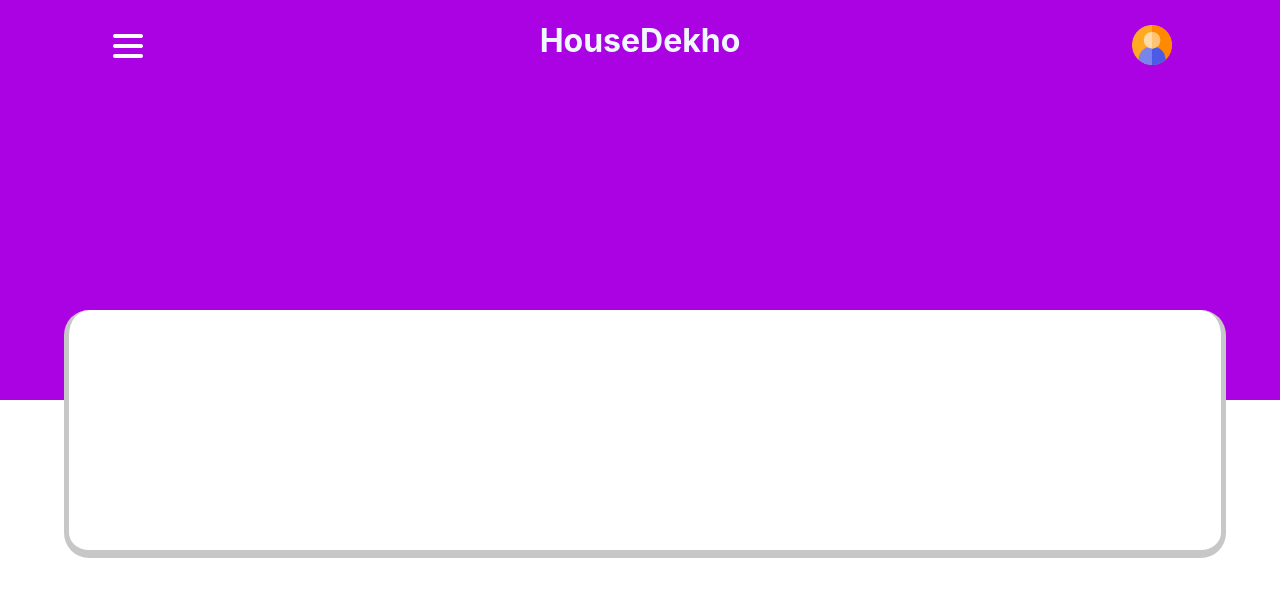
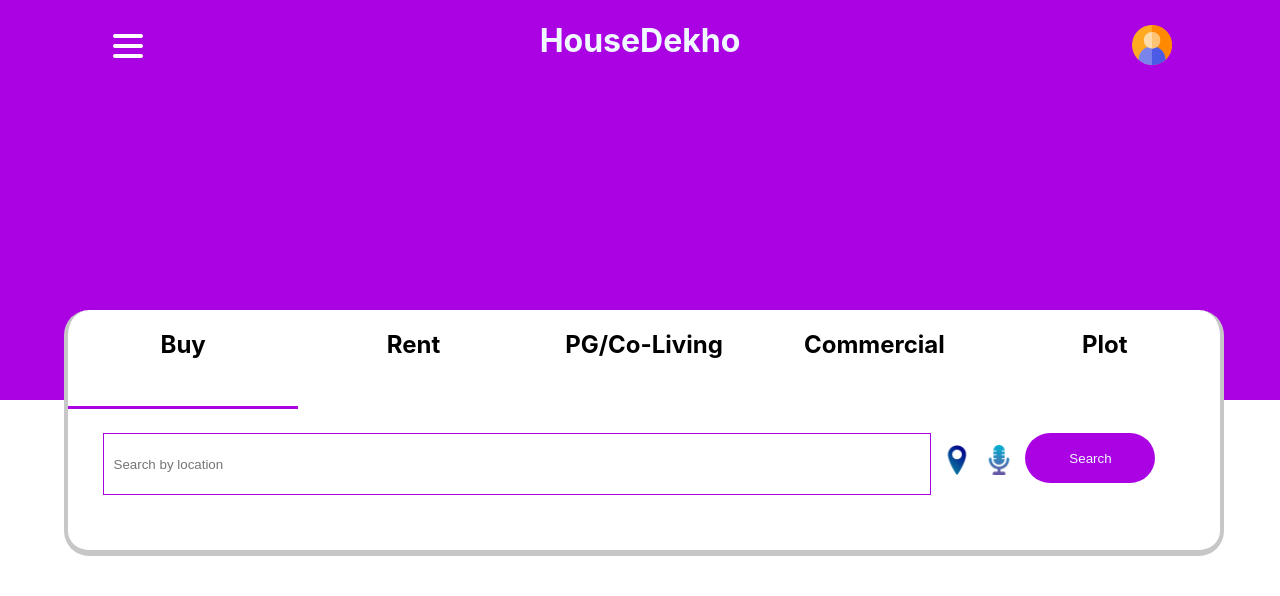
Before and after one commit to housedekho236/HouseDekho, a React (Create React App) app in the folder my-app/: page / in a window 1280 px wide. Shown: the top 596 px of the page. Built offline with nearby package versions, Linux system fonts and the light colour scheme.

Commit message:
Search Bar feature Implemented

```diff
--- a/my-app/src/App.css
+++ b/my-app/src/App.css
@@ -1,6 +1,10 @@
 .App {
   text-align: center;
   height: 100vh;
+  width: 100%;
+  margin: 0%;
+  padding: 0%;
+  position: relative;
 }
 .HeaderArea{
   background-color: #ab02e3;
@@ -42,10 +46,140 @@
   background-color:rgb(255, 255, 255);
   margin-left: 5%;
   margin-top: -90px;
-  border-bottom: 8px solid #c7c7c7;
-  border-left: 5px solid #c7c7c7;
-  border-right: 5px solid #c7c7c7;
+  border-bottom: 6px solid #c7c7c7;
+  border-left: 4px solid #c7c7c7;
+  border-right: 4px solid #c7c7c7;
   border-radius: 25px;
+  display:block;
+  position: absolute;
+}
+.TitleMenu{
+  height: 40%;
+  width: 100%;
+  margin: 0%;
+  padding: 0%;
+  display: inline-block;
+}
+.TitleMenu #Buy{
+  height: 100%;
+  width: 20%;
+  float: left;
+  cursor: pointer;
+  border-bottom: 3px solid #ab02e3;
+}
+.TitleMenu #Buy:hover{
+  border-bottom: 3px solid #ab02e3;
+}
+.TitleMenu #Rent{
+  height: 100%;
+  width: 20%;
+  float: left;
+  cursor: pointer;
+}
+.TitleMenu #Rent:hover{
+  border-bottom: 3px solid #ab02e3;
+}
+.TitleMenu #Pg{
+  height: 100%;
+  width: 20%;
+  float: left;
+  cursor: pointer;
+}
+.TitleMenu #Pg:hover{
+  border-bottom: 3px solid #ab02e3;
+}
+.TitleMenu #Commercial{
+  height: 100%;
+  width: 20%;
+  float: left;
+  cursor: pointer;
+}
+.TitleMenu #Commercial:hover{
+  border-bottom: 3px solid #ab02e3;
+}
+.TitleMenu #Plot{
+  height: 100%;
+  width: 20%;
+  float: left;
+  cursor: pointer;
+}
+.TitleMenu #Plot:hover{
+  border-bottom: 3px solid #ab02e3;
+}
+.SearchBar{
+  height: 60%;
+  width: 100%;
+  margin: 0px;
+  padding: 0%;
+  display: block;
+}
+.SearchBar #SearchIcon{
+  height: 100%;
+  width: 100%;
+  float: left;
+}
+
+.Search_Bar #Search_Box{
+  width: 50%;
+  height: 100%;
+  margin-left: 5%;
+  padding: 0%;
+  float: left;
+}
+.Search_Bar input[type=text] {
+  padding: 10px;
+  margin-top: 2%;
+  margin-left: 3%;
+  height:40px;
+  width: 70%;
+  float: left;
+  border: none;
+  border: 1px solid #ab02e3;
+  cursor: pointer;
+}
+.Search_Bar input[type=text]:hover {
+  border: 1px solid #ff9900;
+}
+.Location{
+  float: left;
+  height: 100%;
+  width: auto;
+  margin-left: 1%;
+  padding-top: 3%;
+  cursor: pointer;
+}
+.Location img{
+  height: 30px;
+}
+.Mic{
+  float: left;
+  height: 100%;
+  width: auto;
+  margin-left: 1%;
+  padding-top: 3%;
+  cursor: pointer;
+}
+.Mic img{
+  height: 30px;
+}
+.Search{
+  float: left;
+  height: 100%;
+  width: 10%;
+  margin-left: 1%;
+  padding-top: 2%;
+}
+.Search #SearchBtn{
+  width: 130px;
+  height: 50px;
+  background-color:#ab02e3;
+  border: none;
+  border-radius: 25px;
+  color: aliceblue;
+  cursor: pointer;
+}
+.Search #SearchBtn:hover{
+  background-color: #ff9900;
 }
 .App-logo {
   height: 40vmin;
--- a/my-app/src/App.js
+++ b/my-app/src/App.js
@@ -2,14 +2,18 @@ import logo from './logo.svg';
 import './App.css';
 import menu from './images/menu.png';
 import profile from './images/profile.png';
+import location from './images/location.png';
+import mic from './images/mic.png';
 
 function App() {
+  var clicks = 0;
   function menuBtnClick(){
     alert("Menu Button Clicked");
   }
   function profileBtnClick(){
     alert("Profile Button Clicked");
   }
+
   return (
     <div className="App">
         <div className="HeaderArea">
@@ -25,7 +29,40 @@ function App() {
         </div>
 
         <div className = "SearchBox">
+          <div className = "TitleMenu">
+            <div id = "Buy">
+              <h2>Buy</h2>
+            </div>
+            <div id = "Rent">
+              <h2>Rent</h2>
+            </div>
+            <div id = "Pg">
+              <h2>PG/Co-Living</h2>
+            </div>
+            <div id = "Commercial">
+              <h2>Commercial</h2>
+            </div>
+            <div id = "Plot">
+              <h2>Plot</h2>
+            </div>
+          </div>
 
+          <div className = "SearchBar">
+            <div class = "Search_Bar">
+              <form action="google.com">
+                <input type="text" placeholder="Search by location" name="search"/>
+               </form>
+            </div>
+            <div class = "Location">
+            <img src={location} alt="Location button"/>
+            </div>
+            <div class = "Mic">
+            <img src={mic} alt="Mic button"/>
+            </div>
+            <div class = "Search">
+              <button id = "SearchBtn">Search</button>
+            </div>
+           </div>
         </div>
     </div>
   );
```
Also changed, not shown: my-app/src/images/location.png (added), my-app/src/images/mic.png (added).
